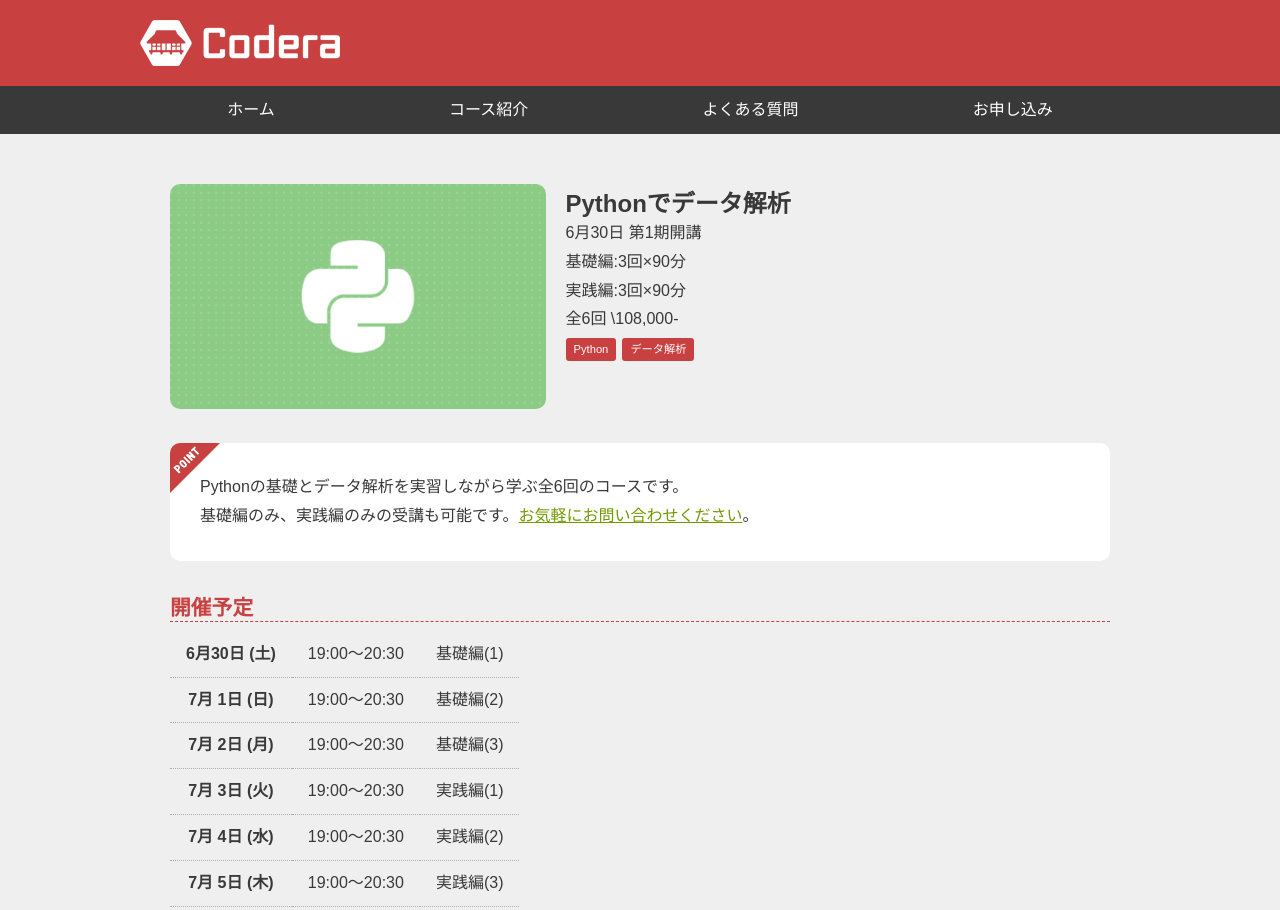
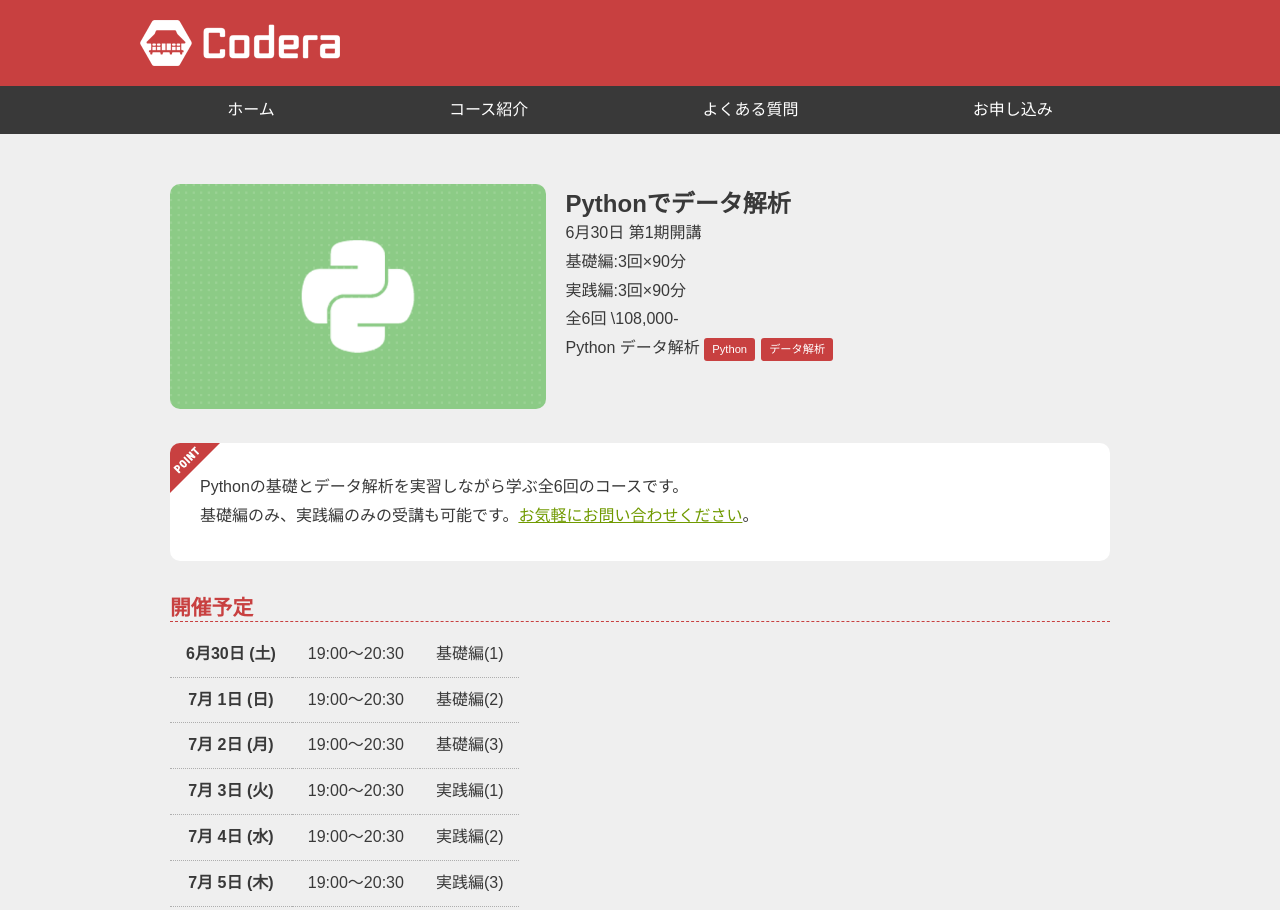
Before and after one commit to summer-ocean/pf, a plain HTML site: page プログラミング学習スクール/course/python.html in a window 1280 px wide. Shown: the top 910 px of the page. Drawn offline with Linux system fonts and the light colour scheme; a script that the page names is missing.

Commit message:
Update python.html

```diff
--- a/プログラミング学習スクール/course/python.html
+++ b/プログラミング学習スクール/course/python.html
@@ -55,6 +55,8 @@
 							実践編:3回×90分</li>
 							<li>全6回 \108,000-</li>
 							<li>
+								       <span>Python</span>
+								       <span>データ解析</span>
 								<span class="course-label">Python</span>
 								<span class="course-label">データ解析</span>
 							</li>
```
